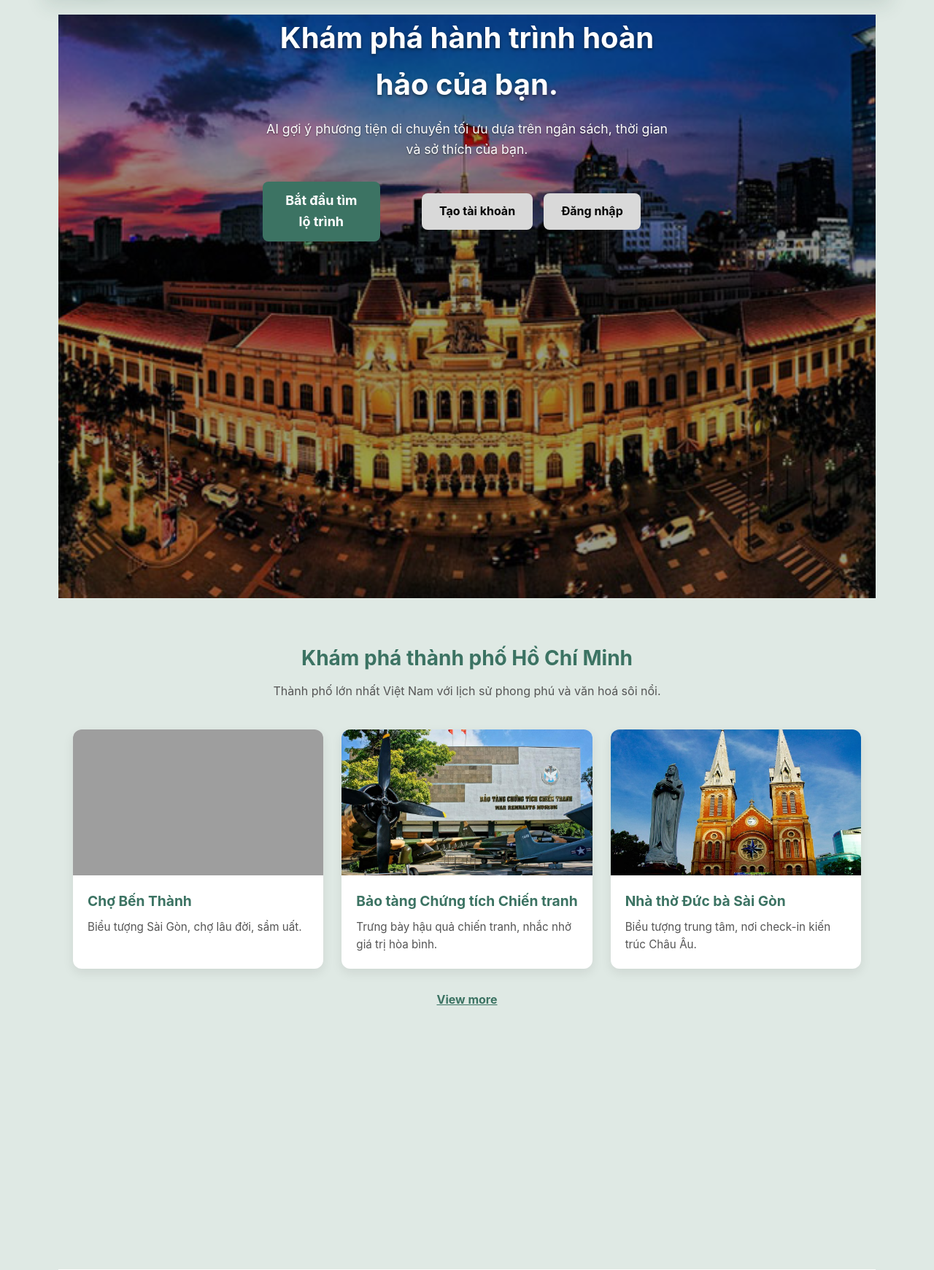
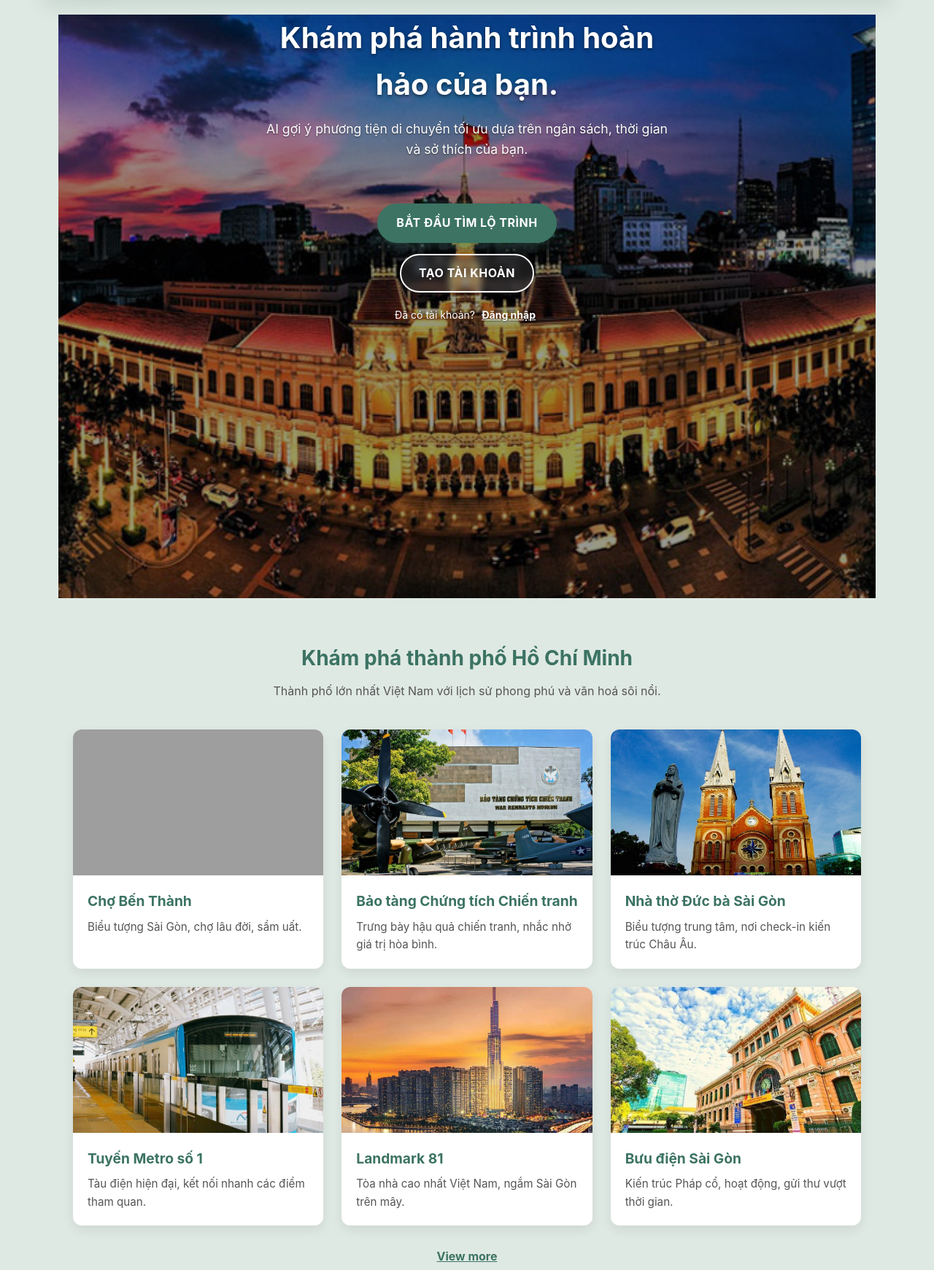
Before and after one commit to nguyen-1610/Group4-Rec-Trans, a Flask app: page / in a window 1280 px wide. Shown: the part 81-1822 px from the top of the page at 73% size. Run offline with Flask 3, Linux system fonts and the light colour scheme; grey boxes are pictures that could not be loaded.

Commit message:
Cập nhật lại các logic chuyển ngữ, mở rộng từ điển và cấu trúc lại nút

```diff
--- a/GOpamine/frontend/static/css/home.css
+++ b/GOpamine/frontend/static/css/home.css
@@ -86,14 +127,83 @@ a { text-decoration: none; color: inherit; transition: 0.3s; }
 #hero h1 { font-size: 2.5rem; margin-bottom: 15px; text-shadow: 0 2px 4px rgba(0,0,0,0.5); }
 #hero p { font-size: 1.1rem; margin-bottom: 30px; text-shadow: 0 1px 2px rgba(0,0,0,0.5); }
 
-.hero-buttons { display: flex; flex-direction: column; gap: 15px; align-items: center; }
-.sub-buttons { display: flex; gap: 15px; width: 100%; justify-content: center; }
+/* === CẬP NHẬT TRONG FILE home.css === */
 
-.btn { padding: 12px 24px; border-radius: 8px; font-weight: bold; cursor: pointer; display: inline-block; width: 100%; max-width: 300px; border: none; }
-.btn-primary { background: var(--primary-green); color: var(--white); font-size: 18px; }
-.btn-primary:hover { background: #2d574b; transform: translateY(-2px); }
-.btn-secondary { background: var(--gray-light); color: var(--black); }
-.btn-secondary:hover { background: #c0c0c0; }
+/* 1. Căn chỉnh khối chứa nút */
+.hero-buttons {
+    margin-top: 30px;
+    display: flex;
+    flex-direction: column; /* Xếp chồng dọc */
+    align-items: center;    /* Căn giữa */
+    gap: 15px;              /* Khoảng cách giữa các nút */
+    width: 100%;
+}
+
+/* 2. Định dạng chung cho nút to */
+.btn {
+    display: flex;
+    justify-content: center;
+    align-items: center;
+    padding: 12px 24px;
+    border-radius: 30px; /* Bo tròn nhiều hơn cho hiện đại */
+    font-weight: bold;
+    cursor: pointer;
+    width: 100%;
+    max-width: 280px; /* Giới hạn chiều rộng để nút không quá dài */
+    transition: all 0.3s ease;
+    text-transform: uppercase; /* Chữ in hoa cho mạnh mẽ */
+    font-size: 16px;
+    letter-spacing: 0.5px;
+}
+
+/* 3. Nút Chính (Bắt đầu tìm lộ trình) */
+.btn-primary {
+    background-color: #3C7363; /* Màu xanh chủ đạo */
+    color: #FFFFFF;
+    border: 2px solid #3C7363;
+    box-shadow: 0 4px 15px rgba(60, 115, 99, 0.4); /* Đổ bóng xanh */
+}
+
+.btn-primary:hover {
+    background-color: #2e5a4d;
+    transform: translateY(-2px);
+}
+
+/* 4. Nút Phụ (Tạo tài khoản) - Dạng Outline */
+.btn-outline {
+    background-color: rgba(255, 255, 255, 0.1); /* Nền hơi mờ */
+    color: #FFFFFF;
+    border: 2px solid #FFFFFF; /* Viền trắng */
+    backdrop-filter: blur(5px); /* Hiệu ứng kính mờ (nếu trình duyệt hỗ trợ) */
+}
+
+.btn-outline:hover {
+    background-color: #FFFFFF;
+    color: #3C7363; /* Hover thì đổi nền trắng, chữ xanh */
+}
+
+/* 5. Nút Text (Đăng nhập) */
+.login-text-wrapper {
+    margin-top: 5px;
+    font-size: 14px;
+    color: #FFFFFF; /* Màu chữ trắng vì nền Hero tối */
+    text-shadow: 0 1px 2px rgba(0,0,0,0.5);
+}
+
+.btn-text-link {
+    color: #FFFFFF;
+    font-weight: bold;
+    text-decoration: underline;
+    cursor: pointer;
+    background: none;
+    border: none;
+    padding: 0 5px;
+    transition: color 0.2s;
+}
+
+.btn-text-link:hover {
+    color: #D9D9D9; /* Màu xám nhạt khi hover */
+}
 
 /* === 5. CÁC SECTION CHUNG === */
 .section-pad { padding: 60px 0; }
@@ -160,7 +270,6 @@ a { text-decoration: none; color: inherit; transition: 0.3s; }
     .desktop-nav { display: flex; } /* Hiện menu ngang */
 
     .grid-layout { grid-template-columns: repeat(2, 1fr); } /* Tablet: 2 cột */
-    .hero-buttons { flex-direction: row; justify-content: center; }
     .btn { width: auto; }
 }
 
--- a/GOpamine/frontend/static/js/home.js
+++ b/GOpamine/frontend/static/js/home.js
@@ -1,4 +1,4 @@
-// --- TỪ ĐIỂN NGÔN NGỮ (VI <-> EN-GB) ---
+// --- 1. TỪ ĐIỂN NGÔN NGỮ (VI <-> EN-GB) ---
 const translations = {
     "vi": {
         "home": "Trang chủ",
@@ -11,6 +11,7 @@ const translations = {
         "hero_desc": "AI gợi ý phương tiện di chuyển tối ưu dựa trên ngân sách, thời gian và sở thích của bạn.",
         "btn_start": "Bắt đầu tìm lộ trình",
         "btn_signup": "Tạo tài khoản",
+        "acc_exist": "Đã có tài khoản?",
         "btn_login": "Đăng nhập",
         "featured_title": "Khám phá thành phố Hồ Chí Minh",
         "featured_desc": "Thành phố lớn nhất Việt Nam với lịch sử phong phú và văn hoá sôi nổi.",
@@ -64,6 +65,7 @@ const translations = {
         "hero_desc": "AI recommends optimal transport modes based on your budget, time, and preferences.",
         "btn_start": "Start Planning Route",
         "btn_signup": "Create Account",
+        "acc_exist": "Already have an account?",
         "btn_login": "Log In",
         "featured_title": "Explore Ho Chi Minh City",
         "featured_desc": "Vietnam's largest city with rich history and vibrant culture.",
@@ -109,67 +111,95 @@ const translations = {
 };
 
 document.addEventListener('DOMContentLoaded', function() {
-    console.log(">>> JS đã được tải thành công!"); // Log kiểm tra 1
+    console.log(">>> JS LOADER: Đã tải thành công (Phiên bản sửa lỗi Case-Sensitive)");
 
-    // --- 1. LOGIC MENU MOBILE ---
+    // --- KHỞI TẠO BIẾN NGÔN NGỮ ---
+    // Lấy từ LocalStorage, nếu không có thì mặc định là 'vi' (viết thường)
+    // QUAN TRỌNG: Luôn ép về chữ thường (.toLowerCase()) để tránh lỗi "VI"
+    let currentLang = (localStorage.getItem('userLang') || 'vi').toLowerCase();
+
+    console.log(">>> Ngôn ngữ khởi tạo:", currentLang);
+
+    // --- CÁC PHẦN TỬ DOM ---
+    const langSwitch = document.getElementById('langSwitch');
     const menuBtn = document.getElementById('menu-toggle');
     const closeBtn = document.getElementById('menu-close');
     const mobileMenu = document.getElementById('mobile-menu');
+    const viewMoreBtn = document.getElementById('view-more-btn');
 
-    if (menuBtn) menuBtn.addEventListener('click', () => mobileMenu.classList.add('active'));
-    if (closeBtn) closeBtn.addEventListener('click', () => mobileMenu.classList.remove('active'));
-    if (mobileMenu) mobileMenu.addEventListener('click', (e) => {
-        if (e.target === mobileMenu) mobileMenu.classList.remove('active');
-    });
-
-    // --- 2. LOGIC CHUYỂN NGÔN NGỮ ---
-    const langSwitch = document.getElementById('langSwitch');
-
+    // --- HÀM CẬP NHẬT GIAO DIỆN (UI) ---
+    function updateUI(lang) {
+        // 1. Cập nhật nút gạt (Toggle)
         if (langSwitch) {
-        console.log(">>> Đã tìm thấy nút chuyển ngôn ngữ"); // Log kiểm tra 2
-
-        langSwitch.addEventListener('click', function() {
-            console.log(">>> Đã bấm nút chuyển ngữ!"); // Log kiểm tra 3
-
-            // Đổi giao diện nút
-            this.classList.toggle('active');
-
-            // Xác định ngôn ngữ: Có class 'active' là VI, không có là EN
-            // (Lưu ý: Logic CSS của bạn có thể ngược lại, hãy thử bấm để kiểm tra)
-            const currentLang = this.classList.contains('active') ? 'vi' : 'en';
-            console.log(">>> Ngôn ngữ mục tiêu: " + currentLang);
-
-            // Gọi hàm cập nhật
-            updateContent(currentLang);
-        });
+            if (lang === 'vi') {
+                langSwitch.classList.add('active');
             } else {
-        console.error(">>> LỖI: Không tìm thấy nút có ID 'langSwitch'");
+                langSwitch.classList.remove('active');
+            }
         }
 
-    function updateContent(lang) {
-        // Tìm tất cả thẻ có data-i18n
+        // 2. Cập nhật nội dung chữ (Content)
         const elements = document.querySelectorAll('[data-i18n]');
+        let count = 0;
+        let missing = 0;
 
         elements.forEach(element => {
             const key = element.getAttribute('data-i18n');
+
+            // Kiểm tra an toàn:
+            // 1. translations[lang] có tồn tại không? (ví dụ 'vi')
+            // 2. Key có tồn tại trong ngôn ngữ đó không?
             if (translations[lang] && translations[lang][key]) {
                 element.textContent = translations[lang][key];
+                count++;
+            } else {
+                console.warn(`⚠️ Thiếu key: "${key}" trong ngôn ngữ "${lang}"`);
+                missing++;
             }
         });
+        console.log(`>>> Đã dịch: ${count} mục. Thiếu: ${missing} mục.`);
     }
 
-    // --- 3. LOGIC VIEW MORE ---
-    const viewMoreBtn = document.getElementById('view-more-btn');
+    // --- CHẠY LẦN ĐẦU TIÊN ---
+    // Đảm bảo giao diện đúng với ngôn ngữ đã lưu
+    updateUI(currentLang);
+
+    // --- SỰ KIỆN CHUYỂN ĐỔI NGÔN NGỮ ---
+    if (langSwitch) {
+        langSwitch.addEventListener('click', function() {
+            // Logic đảo ngược ngôn ngữ đơn giản và an toàn
+            // Nếu đang là 'vi' thì đổi sang 'en', ngược lại thì về 'vi'
+            currentLang = (currentLang === 'vi') ? 'en' : 'vi';
+
+            console.log(">>> Người dùng đổi sang:", currentLang);
+
+            // Lưu lại (Luôn lưu chữ thường)
+            localStorage.setItem('userLang', currentLang);
+
+            // Cập nhật giao diện
+            updateUI(currentLang);
+        });
+    } else {
+        console.error("❌ LỖI: Không tìm thấy nút ID 'langSwitch' trong HTML");
+    }
+
+    // --- LOGIC VIEW MORE (Lazy Load) ---
     if (viewMoreBtn) {
         viewMoreBtn.addEventListener('click', function(e) {
             e.preventDefault();
             const hiddenCards = document.querySelectorAll('.hidden-card');
             hiddenCards.forEach(card => {
                 card.classList.remove('hidden-card');
-                card.style.display = 'block';
-                // Animation đơn giản
-                card.animate([{ opacity: 0 }, { opacity: 1 }], { duration: 500, fill: 'forwards' });
+                card.style.display = 'block'; // Đảm bảo hiện ra
+                card.animate([
+                    { opacity: 0, transform: 'translateY(20px)' },
+                    { opacity: 1, transform: 'translateY(0)' }
+                ], { duration: 500, fill: 'forwards' });
             });
+
+            // Sau khi hiện thẻ mới, chạy lại hàm dịch để đảm bảo thẻ mới cũng đúng ngôn ngữ
+            updateUI(currentLang);
+
             viewMoreBtn.style.display = 'none';
         });
     }
--- a/GOpamine/frontend/templates/home.html
+++ b/GOpamine/frontend/templates/home.html
@@ -16,10 +16,13 @@
             <p data-i18n="hero_desc">AI gợi ý phương tiện di chuyển tối ưu dựa trên ngân sách, thời gian và sở thích của bạn.</p>
 
             <div class="hero-buttons">
-                <a href="#" class="btn btn-primary" data-i18n="btn_start">Bắt đầu tìm lộ trình</a>
-                <div class="sub-buttons">
-                    <a href="#" class="btn btn-secondary" data-i18n="btn_signup">Tạo tài khoản</a>
-                    <a href="#" class="btn btn-secondary" data-i18n="btn_login">Đăng nhập</a>
+                <a href="#" class="btn btn-primary btn-large" data-i18n="btn_start">Bắt đầu tìm lộ trình</a>
+
+                <a href="#" class="btn btn-outline" data-i18n="btn_signup">Tạo tài khoản</a>
+
+                <div class="login-text-wrapper">
+                    <span class="small-text" data-i18n="acc_exist">Đã có tài khoản? </span>
+                    <a href="#" class="btn-text-link" data-i18n="btn_login">Đăng nhập</a>
                 </div>
             </div>
         </div>
@@ -61,7 +64,7 @@
                     </div>
                 </div>
 
-                <div class="card hidden-card">
+                <div class="card">
                     <div class="card-img-wrap">
                         <img src="../static/image/metro-1-2.jpg" alt="Tuyến Metro số 1">
                     </div>
@@ -71,7 +74,7 @@
                     </div>
                 </div>
 
-                <div class="card hidden-card">
+                <div class="card">
                     <div class="card-img-wrap">
                         <img src="../static/image/landmark-81-2.jpg" alt="Landmark 81">
                     </div>
@@ -81,7 +84,7 @@
                     </div>
                 </div>
 
-                <div class="card hidden-card">
+                <div class="card">
                     <div class="card-img-wrap">
                         <img src="../static/image/buu-dien_sai-gon-2.jpg" alt="Bưu điện Sài Gòn">
                     </div>
```
Also changed, not shown: other parts of GOpamine/frontend/static/css/home.css (+47 -6 lines). Lines whose indentation alone changed are shown as unchanged.
